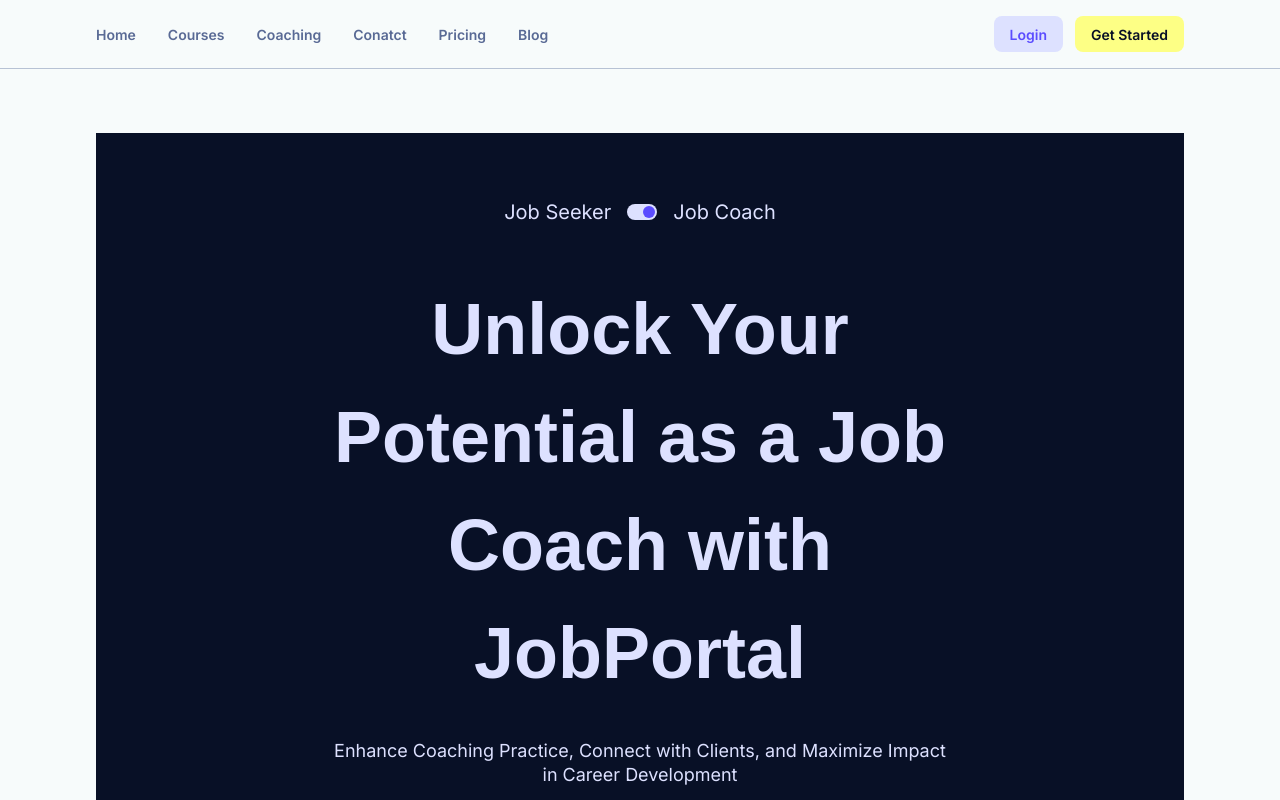
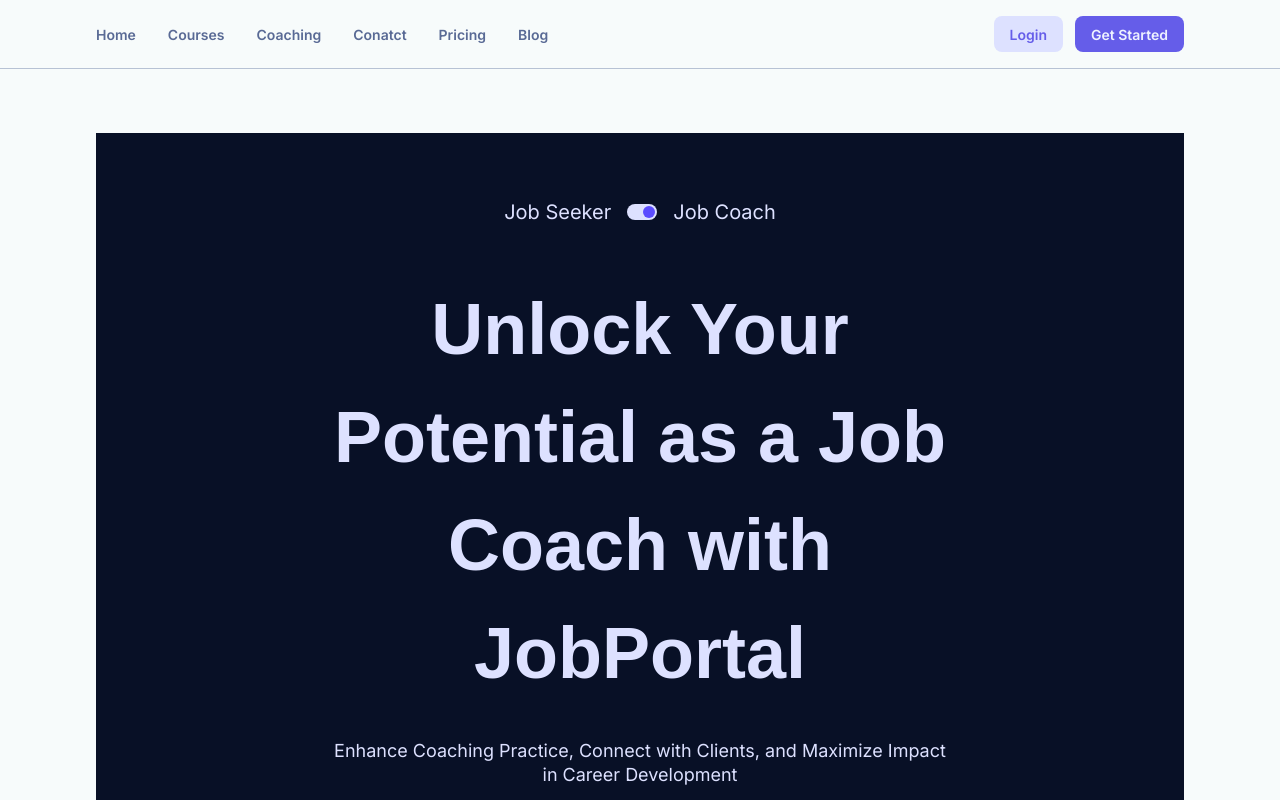
Before and after one commit to mariam-khasawneh/job-preparing-masterpieces, a React (Vite) app in the folder my-app/: page / in a window 1280 px wide. Shown: the top 800 px of the page. Built offline with nearby package versions, Linux system fonts and the light colour scheme; a web font is replaced by a local one.

Commit message:
Edite Button component

```diff
--- a/my-app/src/Components/Button/Button.jsx
+++ b/my-app/src/Components/Button/Button.jsx
@@ -1,5 +1,3 @@
-// import React from "react";
-// import PropTypes from "prop-types";
 import styled, { css } from "styled-components";
 
 const StyledButton = styled.button`
@@ -13,16 +11,21 @@ const StyledButton = styled.button`
   font-size: 16px;
   cursor: pointer;
 
-  /* Color variants */
+  /* Contained variants */
   ${({ primary }) =>
     primary &&
     css`
-      background: #fdff85;
-      color: #081026;
+      background: #655de9;
+      color: #eef2ff;
       border: none;
 
       &:hover {
-        background: #fbff4d;
+        background: #544be7;
+      }
+
+      &:focus {
+        background: #544be7;
+        outline: #eef2ff solid 1px;
       }
     `}
 
@@ -30,23 +33,63 @@ const StyledButton = styled.button`
     secondary &&
     css`
       background: #dde1ff;
-      color: #5b4cff;
+      color: #655de9;
       border: none;
 
       &:hover {
         background: #c6c6f9;
+        color: #544be7;
+      }
+    `}
+
+  ${({ ternary }) =>
+    ternary &&
+    css`
+      background: #fef08a;
+      color: #655de9;
+      border: none;
+
+      &:hover {
+        background: #feec67;
+        color: #544be7;
+      }
+    `}
+
+    /* Outlined variants */
+  ${({ primaryOutlined }) =>
+    primaryOutlined &&
+    css`
+      background: transparent;
+      color: #655de9;
+      border: 2px solid #655de9;
+
+      &:hover {
+        background: #eef2ff;
+      }
+    `}
+
+  ${({ secondaryOutlined }) =>
+    secondaryOutlined &&
+    css`
+      background: transparent;
+      color: #dde1ff;
+      border: 2px solid #dde1ff;
+
+      &:hover {
+        background: #dde1ff;
+        color: #5b4cff;
       }
     `}
 
     /* Size variants */
-    ${({ larg }) =>
+  ${({ larg }) =>
     larg &&
     css`
       height: 48px;
       padding: 12px 24px;
     `}
 
-        ${({ extraSmall }) =>
+      ${({ extraSmall }) =>
     extraSmall &&
     css`
       height: 36px;
@@ -55,13 +98,25 @@ const StyledButton = styled.button`
 `;
 
 // eslint-disable-next-line react/prop-types
-function Button({ children, primary, secondary, larg, extraSmall }) {
+function Button({
+  children,
+  primary,
+  secondary,
+  ternary,
+  primaryOutlined,
+  larg,
+  extraSmall,
+  secondaryOutlined,
+}) {
   return (
     <StyledButton
       primary={primary}
       secondary={secondary}
+      ternary={ternary}
       larg={larg}
       extraSmall={extraSmall}
+      primaryOutlined={primaryOutlined}
+      secondaryOutlined={secondaryOutlined}
     >
       {children}
     </StyledButton>
```
